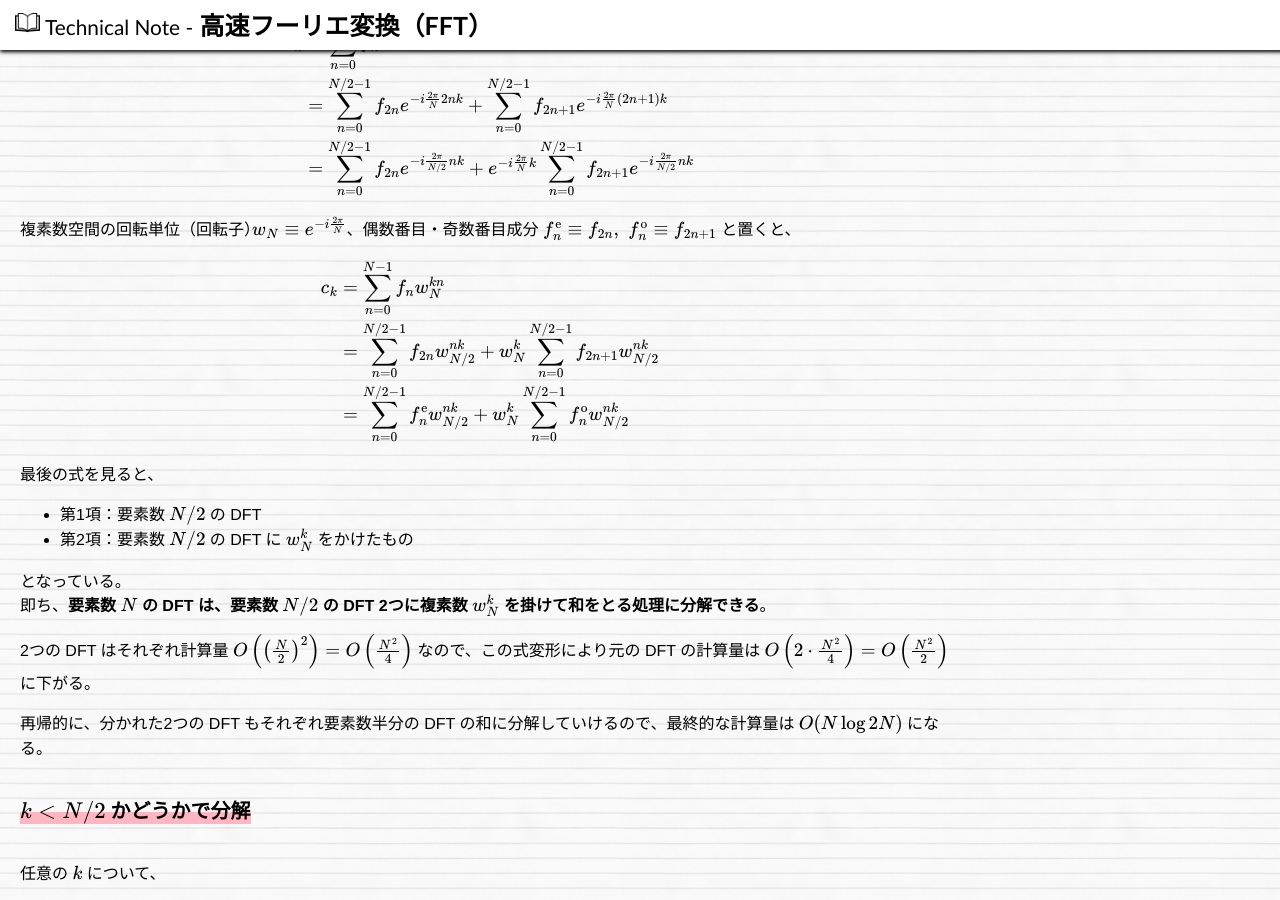
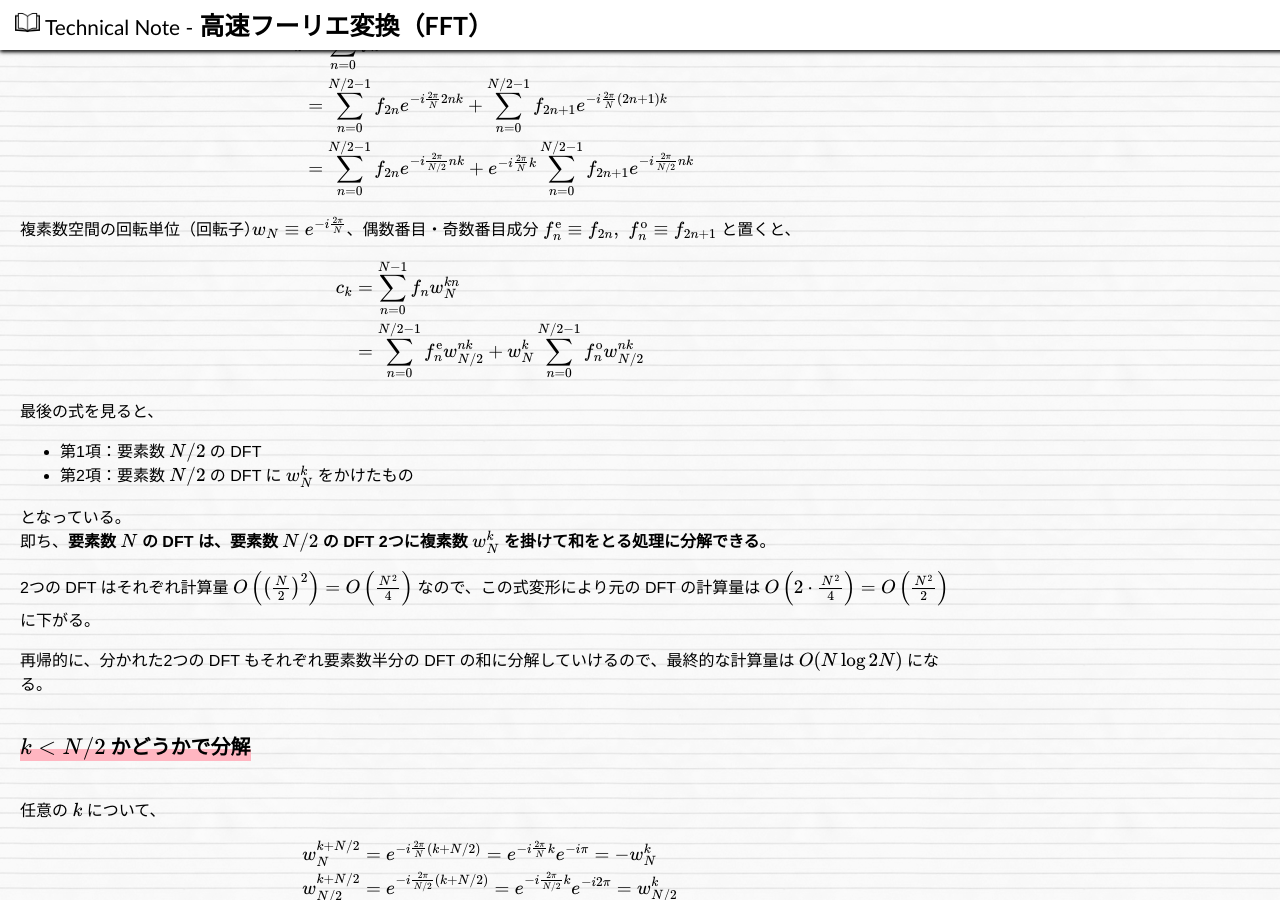
Before and after one commit to hkawabata/technical-note, a Jekyll site: the page built from docs/note/Algorithm/fft.md, in a window 1280 px wide and 900 px high, scrolled down 3586 px. Built offline with Jekyll 4.4.1, drawn with Linux system fonts in a browser that asks for light colours; nearby versions of some CDN libraries; our own code applies the rules of GitHub Pages for plain Markdown files; formulas are drawn with MathJax 3.

Commit message:
Update fft.md

```diff
--- a/docs/note/Algorithm/fft.md
+++ b/docs/note/Algorithm/fft.md
@@ -119,7 +119,6 @@ $$
 $$
 \begin{eqnarray}
 c_k &=& \displaystyle \sum_{n=0}^{N-1} f_n w_N^{kn} \\
-  &=& \displaystyle \sum_{n=0}^{N/2-1} f_{2n} w_{N/2}^{nk} + w_{N}^{k} \sum_{n=0}^{N/2-1} f_{2n+1} w_{N/2}^{nk} \\
   &=& \displaystyle \sum_{n=0}^{N/2-1} f_n^{\rm e} w_{N/2}^{nk} + w_{N}^{k} \sum_{n=0}^{N/2-1} f_n^{\rm o} w_{N/2}^{nk}
 \end{eqnarray}
 $$
```
